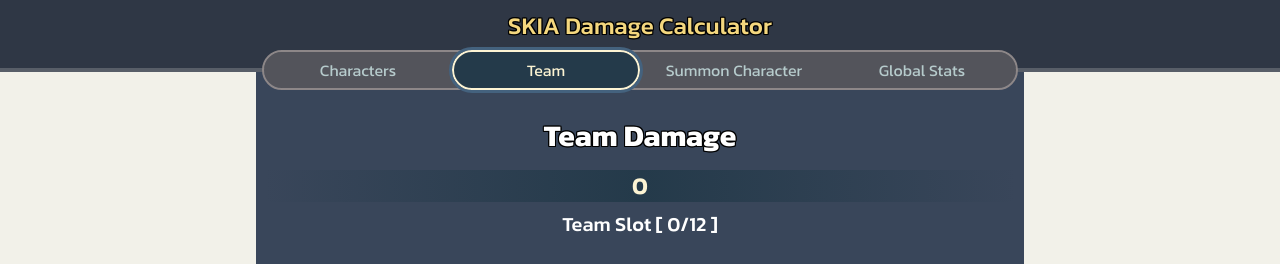
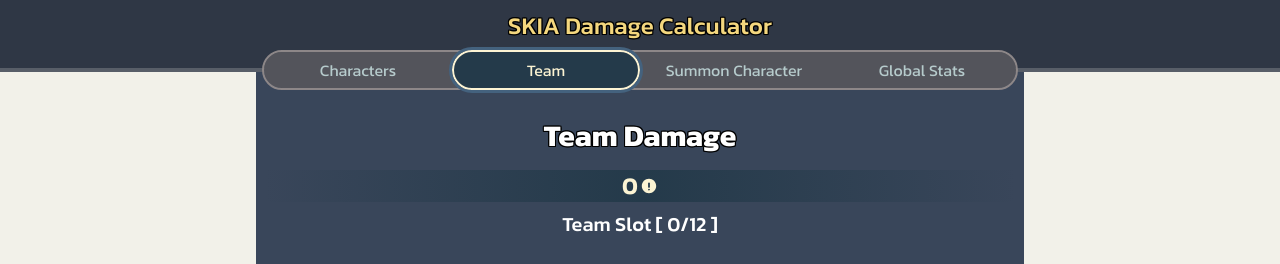
Before and after one commit to jiradedm/SKIA-Damage-Calculator, a Next.js app: page /team in a window 1280 px wide. Shown: the top 264 px of the page. Built offline with nearby package versions, Linux system fonts and the light colour scheme.

Commit message:
add character team chart

```diff
--- a/src/app/team/page.tsx
+++ b/src/app/team/page.tsx
@@ -1,16 +1,79 @@
 "use client";
 
-import { useEffect, useMemo } from "react";
+import type { Dispatch, FC, SetStateAction } from "react";
+import { useEffect, useMemo, useState } from "react";
+import { twMerge } from "tailwind-merge";
 
 import CharacterDamage from "@/components/characterDamage";
+import CharacterIcon from "@/components/characterIcon";
 import { getTeamEffects } from "@/components/intitalize";
+import Modal from "@/components/modal";
+import Progressbar from "@/components/progressbar";
 import Title from "@/components/title";
+import type { CalulatedCharacter } from "@/store";
 import { characterMaxActive, useCharacterStore } from "@/store";
 
 import { formatNumber } from "../../libs/format";
 
+interface TeamModalProps {
+  isOpen: boolean;
+  setIsOpen: Dispatch<SetStateAction<boolean>>;
+  characters: CalulatedCharacter[];
+}
+
+const InfoIcon = () => {
+  return (
+    <svg xmlns="http://www.w3.org/2000/svg" viewBox="0 0 20 20" fill="currentColor" className="size-[18px]">
+      <path
+        fill-rule="evenodd"
+        clip-rule="evenodd"
+        d="M10 18C5.58172 18 2 14.4183 2 10C2 5.58172 5.58172 2 10 2C14.4183 2 18 5.58172 18 10C18 14.4183 14.4183 18 10 18ZM10 6C9.44772 6 9 6.44772 9 7V11C9 11.5523 9.44772 12 10 12C10.5523 12 11 11.5523 11 11V7C11 6.44772 10.5523 6 10 6ZM10 15C10.5523 15 11 14.5523 11 14C11 13.4477 10.5523 13 10 13C9.44772 13 9 13.4477 9 14C9 14.5523 9.44772 15 10 15Z"
+      />
+    </svg>
+  );
+};
+
+const TeamModal: FC<TeamModalProps> = ({ characters, isOpen, setIsOpen }) => {
+  const [showPercentage, setShowPercentage] = useState(true);
+
+  const sortedCharacters = useMemo(() => {
+    const sortedChar = characters.sort((c1, c2) => (c1.damage.totalDamage >= c2.damage.totalDamage ? -1 : 1));
+
+    if (sortedChar.length === 0) return [];
+
+    const highestDamage = sortedChar[0].damage.totalDamage;
+
+    return characters.map((character) => ({
+      ...character,
+      chartPercentage: parseFloat(((character.damage.totalDamage * 100) / highestDamage).toFixed(2)),
+    }));
+  }, [characters]);
+
+  return (
+    <Modal isOpen={isOpen} setIsOpen={setIsOpen} title="Team Damage Chart">
+      <div
+        onClick={() => setShowPercentage((prev) => !prev)}
+        className="flex cursor-pointer select-none flex-col gap-2"
+      >
+        {sortedCharacters.map((character) => (
+          <div key={character.character.key} className="grid grid-cols-[60px_auto] grid-rows-2 items-center gap-x-2">
+            <CharacterIcon character={character.character} className="row-span-2 w-full" showName={false} />
+            <div className="text-stroke text-lg font-[500] leading-5">{character.name}</div>
+            <Progressbar
+              percentage={character.chartPercentage}
+              text={showPercentage ? `${character.chartPercentage}%` : `${formatNumber(character.damage.totalDamage)}`}
+            />
+          </div>
+        ))}
+      </div>
+    </Modal>
+  );
+};
+
 export default function TeamPage() {
   const { characters, addedCharacters, setTeamEffects } = useCharacterStore();
+
+  const [isOpen, setIsOpen] = useState(false);
 
   useEffect(() => {
     if (addedCharacters.length === 0) return;
@@ -21,24 +84,36 @@ export default function TeamPage() {
     return characters.reduce((total, character) => total + (!character.active ? 0 : character.damage.totalDamage), 0);
   }, [characters]);
 
-  const characterActiveAmount = useMemo(() => {
-    return characters.filter((character) => !!character.active).length;
-  }, [characters]);
+  const activeCharacters = useMemo(() => characters.filter((character) => !!character.active), [characters]);
+
+  const characterActiveAmount = useMemo(() => activeCharacters.length, [activeCharacters]);
 
   return (
     <>
       <Title className="self-center text-3xl">Team Damage</Title>
       <div className="flex h-fit w-full items-center justify-center gap-1 bg-gradient-to-r from-transparent via-[#243a4a] via-50% to-transparent p-1">
-        <div className="text-2xl font-[600] leading-6 text-[#fcf4d3]">{formatNumber(teamDamage)}</div>
+        <div
+          className={twMerge(
+            "text-2xl font-[600] leading-6 text-[#fcf4d3] flex gap-0.5 items-center hover:underline",
+            activeCharacters.length !== 0 && "cursor-pointer",
+          )}
+          onClick={() => {
+            if (activeCharacters.length !== 0) setIsOpen(true);
+          }}
+        >
+          <div>{formatNumber(teamDamage)}</div>
+          <InfoIcon />
+        </div>
       </div>
       <div className="text-center text-xl font-[500] leading-5">
         Team Slot [ {characterActiveAmount}/{characterMaxActive} ]
       </div>
-      {characters?.length === 0 ? (
+      {characters.length === 0 ? (
         <div className="py-[20%] text-center opacity-50">No characters have been summoned.</div>
       ) : (
-        (characters || []).map((character, index) => <CharacterDamage key={index} character={character} readonly />)
+        characters.map((character, index) => <CharacterDamage key={index} character={character} readonly />)
       )}
+      <TeamModal characters={activeCharacters} isOpen={isOpen} setIsOpen={setIsOpen} />
     </>
   );
 }
--- a/src/components/characterDamage.tsx
+++ b/src/components/characterDamage.tsx
@@ -97,7 +97,7 @@ const CharacterDamage: FC<CharacterDamageProps> = ({ readonly, character }) => {
             </div>
             <div
               className={twMerge(
-                "cursor-pointer text-lg leading-5 text-[#fcf4d3]",
+                "cursor-pointer hover:underline text-lg leading-5 text-[#fcf4d3]",
                 character.active && readonly && "z-[2]",
               )}
               onClick={() => setIsOpen3(true)}
--- a/src/store/character.ts
+++ b/src/store/character.ts
@@ -37,6 +37,7 @@ export interface CharacterStatData extends Omit<Stat, "key"> {
 
 export interface CalulatedCharacter extends Omit<AddedCharacter, "character"> {
   character: Character;
+  chartPercentage?: number;
   damage: { totalDamage: number; stats: CharacterStatData[] };
   effects: Effect[];
 }
```
